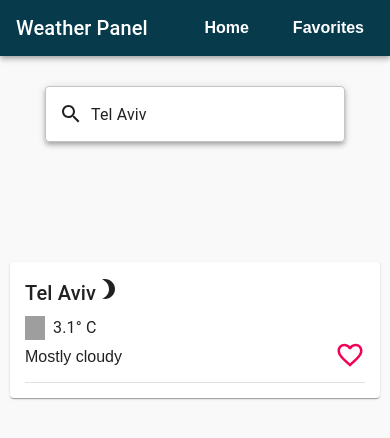
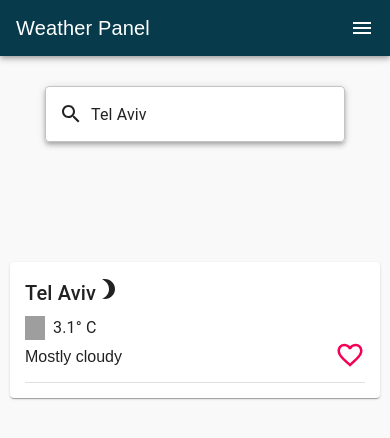
Before and after one commit to inbalchen/Weather-App, a React (Create React App) app: page / in a window 390 px wide. Shown: the top 438 px of the page. Built offline with nearby package versions, Linux system fonts and the light colour scheme; grey boxes are pictures that could not be loaded.

Commit message:
added drawer for small screens

```diff
--- a/src/components/nav-bar/Nav.js
+++ b/src/components/nav-bar/Nav.js
@@ -1,7 +1,8 @@
-import React from 'react';
-import { makeStyles } from '@material-ui/core/styles';
-import { AppBar, Toolbar, Typography } from '@material-ui/core';
-import { NavLink } from 'react-router-dom'
+import React, { useState } from "react";
+import { makeStyles } from "@material-ui/core/styles";
+import { AppBar, Toolbar, Typography, Drawer, Hidden } from "@material-ui/core";
+import { NavLink } from "react-router-dom";
+import MenuIcon from "@material-ui/icons/Menu";
 
 const useStyles = makeStyles((theme) => ({
   root: {
@@ -13,37 +14,119 @@ const useStyles = makeStyles((theme) => ({
   title: {
     flexGrow: 1,
   },
-  nav:{
-    background: '#073b4c',
+  nav: {
+    background: "#073b4c",
   },
   navItem: {
-      color: '#fff',
-      padding: '10px',
-      textDecoration: 'none',
-      marginLeft: theme.spacing(3),
-      borderRadius: '4px',
-      "&:hover": {
-        background: 'rgba(249,249,249,0.1)',
-      },
-      fontWeight: 'bold',
+    color: "#fff",
+    padding: "10px",
+    textDecoration: "none",
+    marginLeft: theme.spacing(3),
+    "&:hover": {
+      borderBottom: "1px solid #fff",
+    },
+    "&.active": {
+      borderBottom: "1px solid #fff",
+    },
+    fontWeight: "bold",
   },
-
+  navIcon: {
+    color: "#fff",
+    textDecoration: "none",
+  },
+  drawerItem: {
+    color: "#073b4c",
+    textDecoration: "none",
+    minWidth: "190px",
+    padding: "10px 0",
+    "&:hover": {
+      background: "rgba(0,0,0,.1)",
+    },
+    "&.active": {
+      background: "rgba(0,0,0,.1)",
+      fontWeight: "bold",
+    },
+  },
+  menuIcon: {
+    cursor: "pointer",
+  },
+  drawer: {
+    textAlign: "center",
+    "& >div": {
+      marginTop: "56px",
+    },
+  },
+  drawerItemWrapper: {
+    paddingTop: "20px",
+  },
 }));
 
 export default function NavBar() {
   const classes = useStyles();
+  const [open, setOpen] = useState(false);
+
+  const toggleDrawer = () => {
+    setOpen(!open);
+  };
 
   return (
     <div className={classes.root}>
       <AppBar position="static" className={classes.nav}>
         <Toolbar>
           <Typography variant="h6" className={classes.title}>
-            Weather Panel
+            <NavLink to="/" className={classes.navIcon}>
+              Weather Panel
+            </NavLink>
           </Typography>
-          <NavLink className={classes.navItem} color="inherit" to="/" >Home</NavLink>
-          <NavLink className={classes.navItem} color="inherit" to="/favorites" >Favorites</NavLink>
+          <Hidden xsDown>
+            <NavLink
+              exact
+              activeClassName={classes.navItem.active}
+              className={classes.navItem}
+              to="/"
+            >
+              Home
+            </NavLink>
+            <NavLink
+              exact
+              activeClassName={classes.navItem.active}
+              className={classes.navItem}
+              to="/favorites"
+            >
+              Favorites
+            </NavLink>
+          </Hidden>
+          <Hidden smUp>
+            <MenuIcon className={classes.menuIcon} onClick={toggleDrawer} />
+          </Hidden>
         </Toolbar>
       </AppBar>
+
+      <Drawer
+        anchor="left"
+        open={open}
+        onClose={toggleDrawer}
+        className={classes.drawer}
+      >
+        <NavLink
+          exact
+          activeClassName={classes.drawerItem.active}
+          className={classes.drawerItem}
+          to="/"
+          onClick={toggleDrawer}
+        >
+          Home
+        </NavLink>
+        <NavLink
+          exact
+          activeClassName={classes.drawerItem.active}
+          className={classes.drawerItem}
+          to="/favorites"
+          onClick={toggleDrawer}
+        >
+          Favorites
+        </NavLink>
+      </Drawer>
     </div>
   );
 }
```
